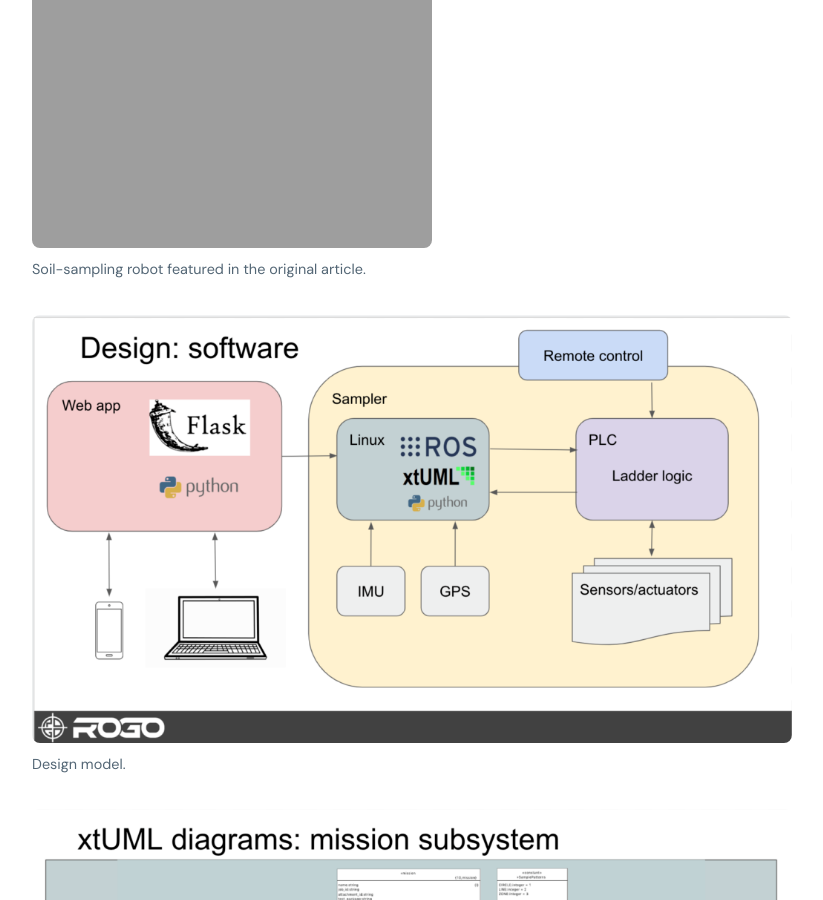
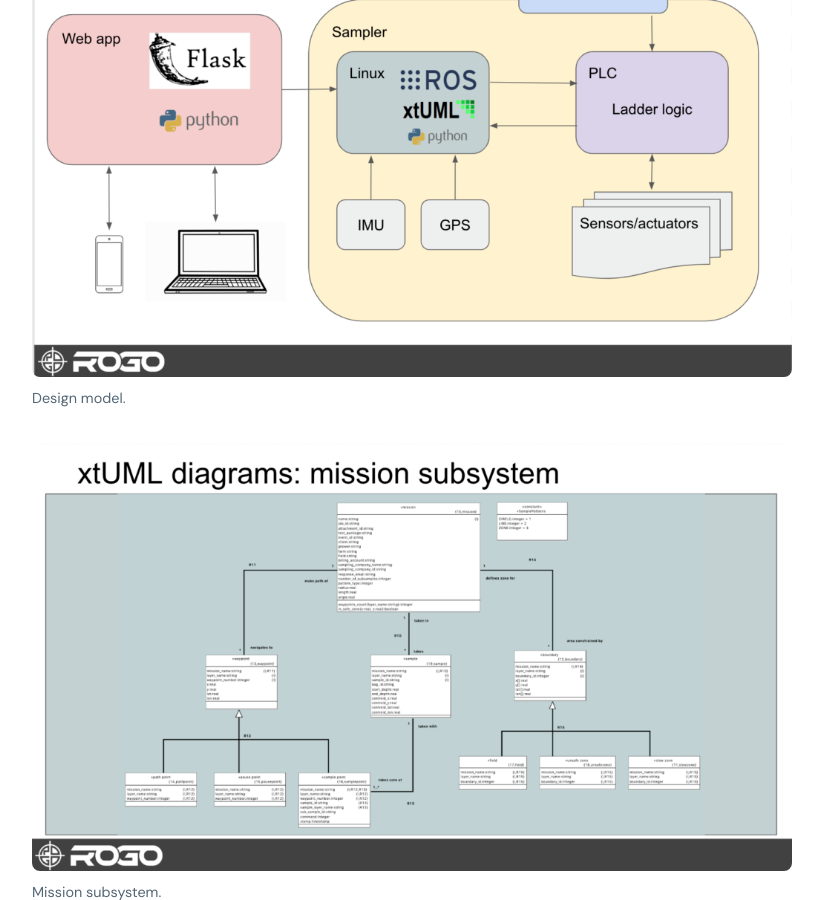
Before and after one commit to xtuml/onefactinc, a Jekyll site: the page built from _articles/xtuml-in-the-field.html, in a window 1280 px wide and 900 px high, scrolled down 820 px. Shown: the whole window, without its empty margins (228-1051 px from the left). Built offline with Jekyll 4.4.1, drawn with Linux system fonts in a browser that asks for light colours.

Commit message:
Remove unavailable zero-byte archive image

```diff
--- a/_articles/xtuml-in-the-field.html
+++ b/_articles/xtuml-in-the-field.html
@@ -10,11 +10,6 @@ source_url: "https://xtuml.github.io/onefactnet/xtuml-in-the-field/"
 A [video of the robot in action](https://youtu.be/CbQcSAcrw88) accompanied the original article.
 
 xtUML was used in the enhanced GPS navigation, inertial guidance, and robotic control sequencing. The original post showed models for the mission and navigation subsystems, as well as a model-based model compiler that generated ROS-aware Python and provided a Shlaer-Mellor-compliant software architecture.
-
-<figure>
-  <img src="https://xtuml.github.io/onefactnet/wp-content/uploads/2019/11/soilsamplingrobot-1024x747-4821648.png" alt="Automated agricultural soil-sampling robot" loading="lazy">
-  <figcaption>Soil-sampling robot featured in the original article.</figcaption>
-</figure>
 
 <figure>
   <img src="{{ '/assets/images/image-1024x577-6913326.png' | relative_url }}" alt="xtUML design model" loading="lazy">
```
